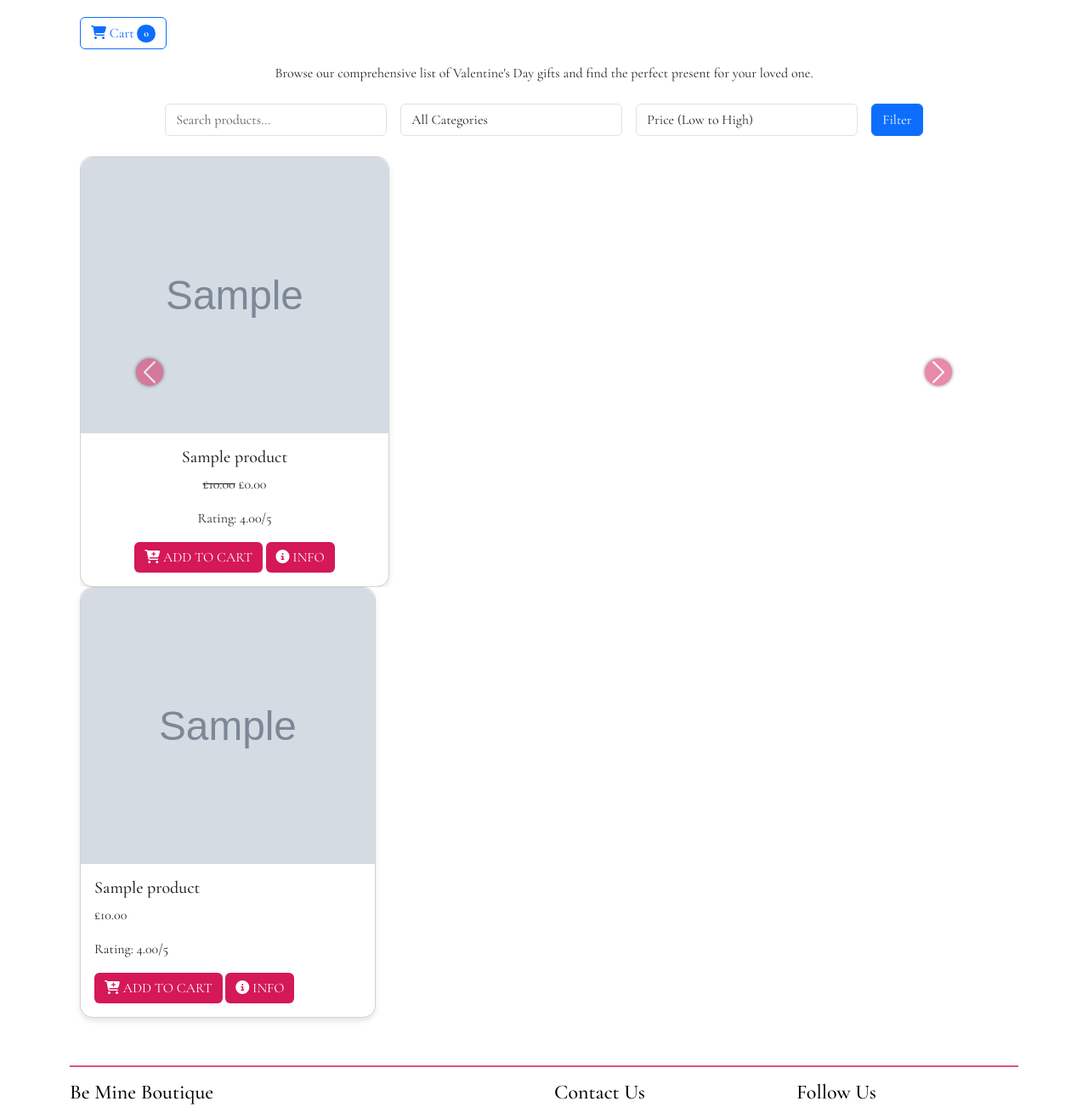
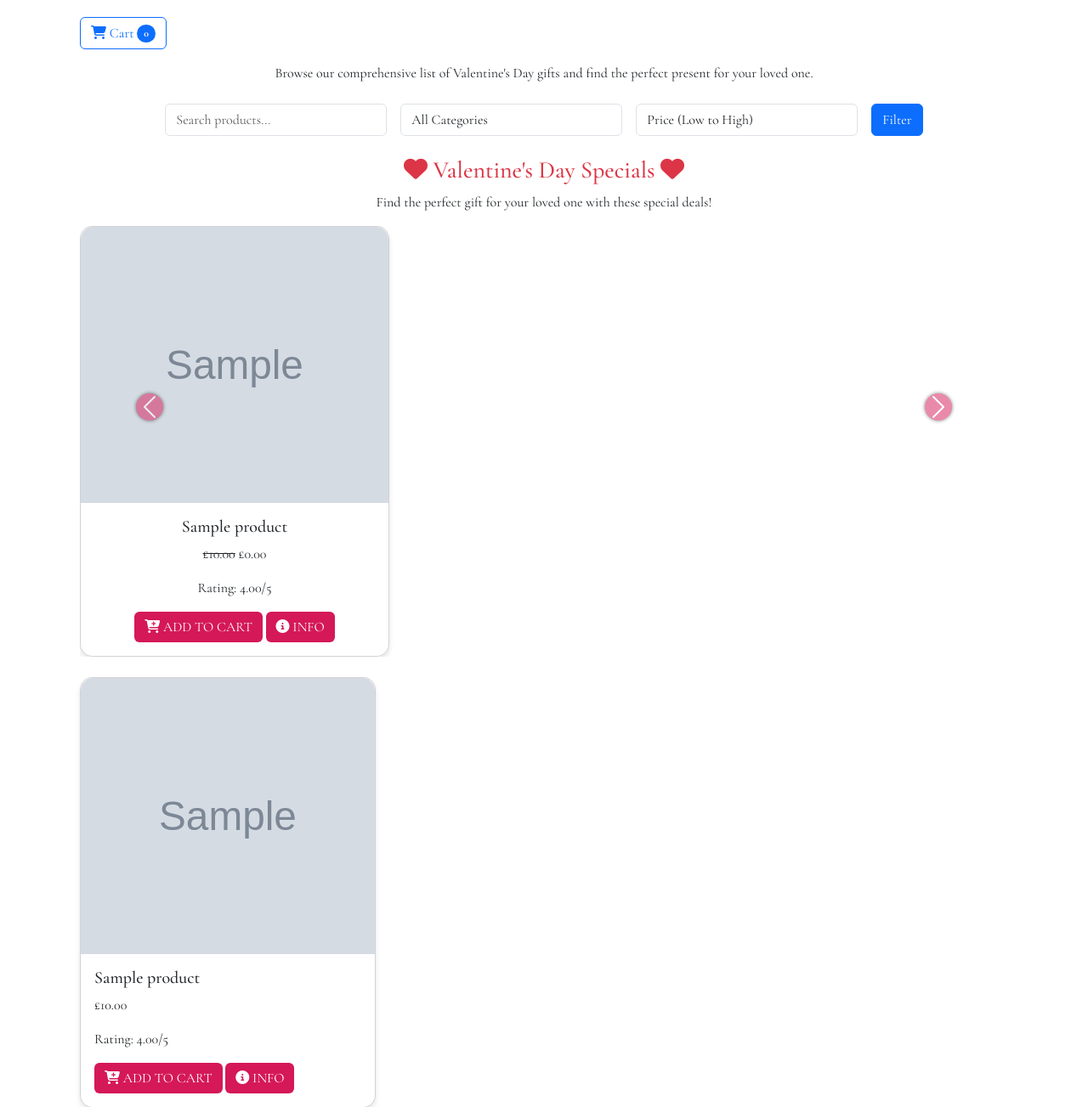
Before and after one commit to JesseRoss001/loveshop, a Django app: page /products/ in a window 1280 px wide. Shown: the part 206-1509 px from the top of the page at 85% size. Run offline with Django 5.2, Linux system fonts and the light colour scheme; tables that the repository leaves empty hold one stand-in row (values such as "Sample post"); grey boxes marked "Sample" are stand-in pictures; some libraries are stand-ins or nearby versions.

Commit message:
Add discount to cart view

```diff
--- a/products/models.py
+++ b/products/models.py
@@ -48,5 +48,7 @@ class CartItem(models.Model):
 
     @property
     def total_price(self):
+        if self.product.is_valentines_special:
+            return self.quantity * self.product.discounted_price
         return self.quantity * self.product.price
 # Create your models here.
--- a/products/templates/products/product_list.html
+++ b/products/templates/products/product_list.html
@@ -75,7 +75,12 @@
 </div>
 <!-- Valentine's Specials Carousel -->
 {% if valentine_specials %}
-<div id="valentinesCarousel" class="carousel slide" data-bs-ride="carousel">
+<div id="valentinesCarousel" class="carousel slide my-4" data-bs-ride="carousel">
+    <h3 class="text-center text-danger">
+        <i class="fas fa-heart"></i> Valentine's Day Specials <i class="fas fa-heart"></i>
+    </h3>
+    <p class="text-center">Find the perfect gift for your loved one with these special deals!</p>
+
     <div class="carousel-inner">
       {% for product in valentine_specials %}
       <div class="carousel-item {% if forloop.first %}active{% endif %}">
--- a/products/views.py
+++ b/products/views.py
@@ -74,7 +74,20 @@ def add_to_cart(request, product_id):
 @login_required
 def view_cart(request):
     cart, created = Cart.objects.get_or_create(user=request.user)
-    return render(request, 'cart/view_cart.html', {'cart': cart})
+    items_with_prices = [
+        {
+            'name': item.product.name,
+            'quantity': item.quantity,
+            'price': item.product.discounted_price if item.product.is_valentines_special else item.product.price,
+            'total': item.total_price,
+        }
+        for item in cart.items.all()
+    ]
+    total_price = sum(item['total'] for item in items_with_prices)
+    return render(request, 'cart/view_cart.html', {
+        'items_with_prices': items_with_prices,
+        'total_price': total_price,
+    })
 
 # views.py
 @login_required
```
